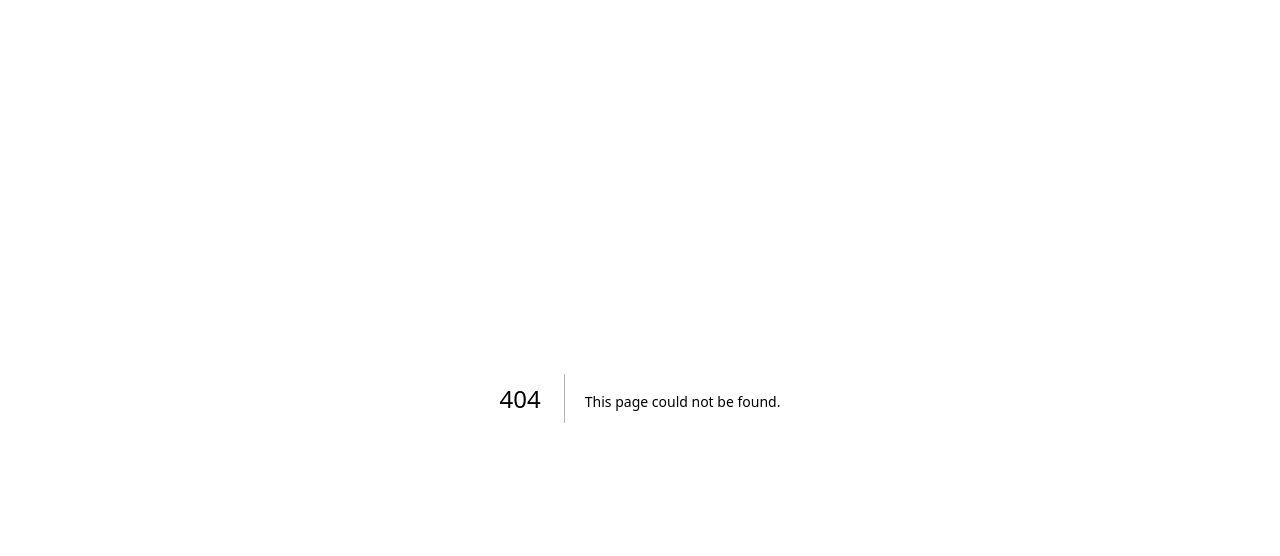
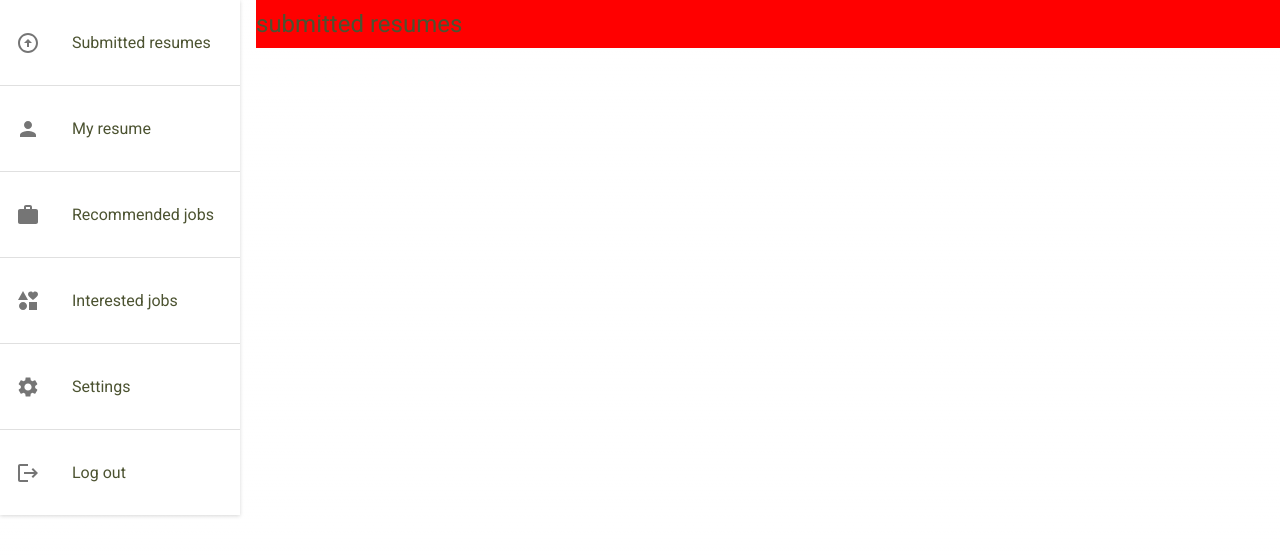
Before and after one commit to nargesghan/frontend, a Next.js app: page /employee/dashboard/submittedresumes in a window 1280 px wide. Before the commit this address had no page. Shown: the top 556 px of the page. Built offline with nearby package versions, Linux system fonts and the light colour scheme.

Commit message:
feat(user dashboard): add sidebar

```diff
--- /dev/null
+++ b/src/app/employee/dashboard/layout.tsx
@@ -0,0 +1,14 @@
+import Sidebar from "@/components/Employee/SideBar"
+export default function EmployeeLayout({
+    children, // will be a page or nested layout
+  }: {
+    children: React.ReactNode
+  }) {
+    return (
+      <section style={{ position: 'relative' }}>
+        <Sidebar />
+
+        {children}
+      </section>
+    )
+  }
--- /dev/null
+++ b/src/app/employee/dashboard/submittedresumes/page.tsx
@@ -0,0 +1,15 @@
+import React from 'react';
+import { Box } from '@mui/material';
+interface Props {
+  // define your props here
+}
+
+const Page: React.FC<Props> = (props) => {
+  return (
+    <Box sx={{width:'90%',maxWidth:'1158px', backgroundColor:'red',marginLeft:'20%'}}>
+      submitted resumes
+    </Box>
+  );
+}
+
+export default Page;
--- /dev/null
+++ b/src/components/Employee/SideBar.tsx
@@ -0,0 +1,96 @@
+"use client";
+
+import React from "react";
+import List from "@mui/material/List";
+import ListItemButton from "@mui/material/ListItemButton";
+import ListItemIcon from "@mui/material/ListItemIcon";
+import { styled } from "@mui/system";
+import ArrowCircleUpIcon from "@mui/icons-material/ArrowCircleUp";
+import PersonIcon from "@mui/icons-material/Person";
+import WorkIcon from "@mui/icons-material/Work";
+import InterestsIcon from "@mui/icons-material/Interests";
+import SettingsIcon from "@mui/icons-material/Settings";
+import LogoutIcon from "@mui/icons-material/Logout";
+
+import Link from "next/link";
+
+const ListItemText = styled("span")({
+  fontSize: "1rem",
+  fontWeight: 400,
+  height: "69px",
+  display: "flex",
+  alignItems: "center",
+});
+
+interface Props {
+  // define your props here
+}
+
+const Sidebar: React.FC<Props> = (props) => {
+  return (
+    <List
+      sx={{
+        width: "100%",
+        height:'fit-content',
+        maxWidth: 240,
+        bgcolor: "background.paper",
+        boxShadow: " rgba(0, 0, 0, 0.16) 0px 1px 4px",
+        position: "fixed",
+        top: 0,
+        left: 0,
+        padding:0
+      }}
+      component="nav"
+      aria-labelledby="nested-list-subheader"
+    >
+      <Link href='/employee/dashboard/submittedresumes'><ListItemButton divider={true}>
+        <ListItemIcon>
+          <ArrowCircleUpIcon />
+        </ListItemIcon>
+        <ListItemText>Submitted resumes</ListItemText>
+      </ListItemButton></Link>
+      <Link href='/employee/dashboard/myresumes'>
+      <ListItemButton divider={true}>
+        <ListItemIcon>
+          <PersonIcon />
+        </ListItemIcon>
+        <ListItemText>My resume</ListItemText>
+      </ListItemButton>
+      </Link>
+      <Link href='/employee/dashboard/recommended'>
+      <ListItemButton divider={true}>
+        <ListItemIcon>
+          <WorkIcon />
+        </ListItemIcon>
+        <ListItemText>Recommended jobs</ListItemText>
+      </ListItemButton>
+      </Link>
+      <Link href='/employee/dashboard/interested'>
+      <ListItemButton divider={true}>
+        <ListItemIcon>
+          <InterestsIcon />
+        </ListItemIcon>
+        <ListItemText>Interested jobs</ListItemText>
+      </ListItemButton>
+      </Link>
+      <Link href='/employee/dashboard/settings'>
+      <ListItemButton divider={true}>
+        <ListItemIcon>
+          <SettingsIcon />
+        </ListItemIcon>
+        <ListItemText>Settings</ListItemText>
+      </ListItemButton>
+      </Link>
+      <Link href='/'>
+      <ListItemButton>
+        <ListItemIcon>
+          <LogoutIcon />
+        </ListItemIcon>
+        <ListItemText>Log out</ListItemText>
+      </ListItemButton>
+      </Link>
+    </List>
+  );
+};
+
+export default Sidebar;
```
